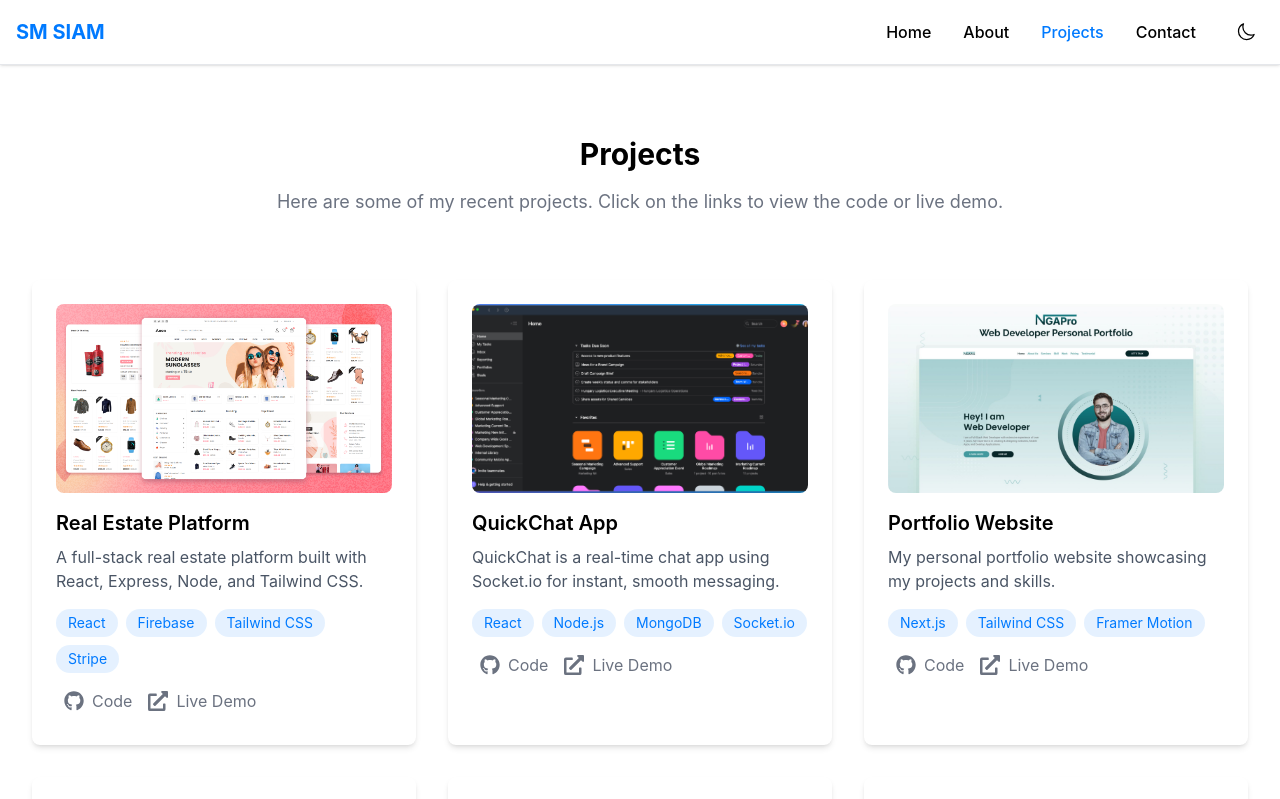
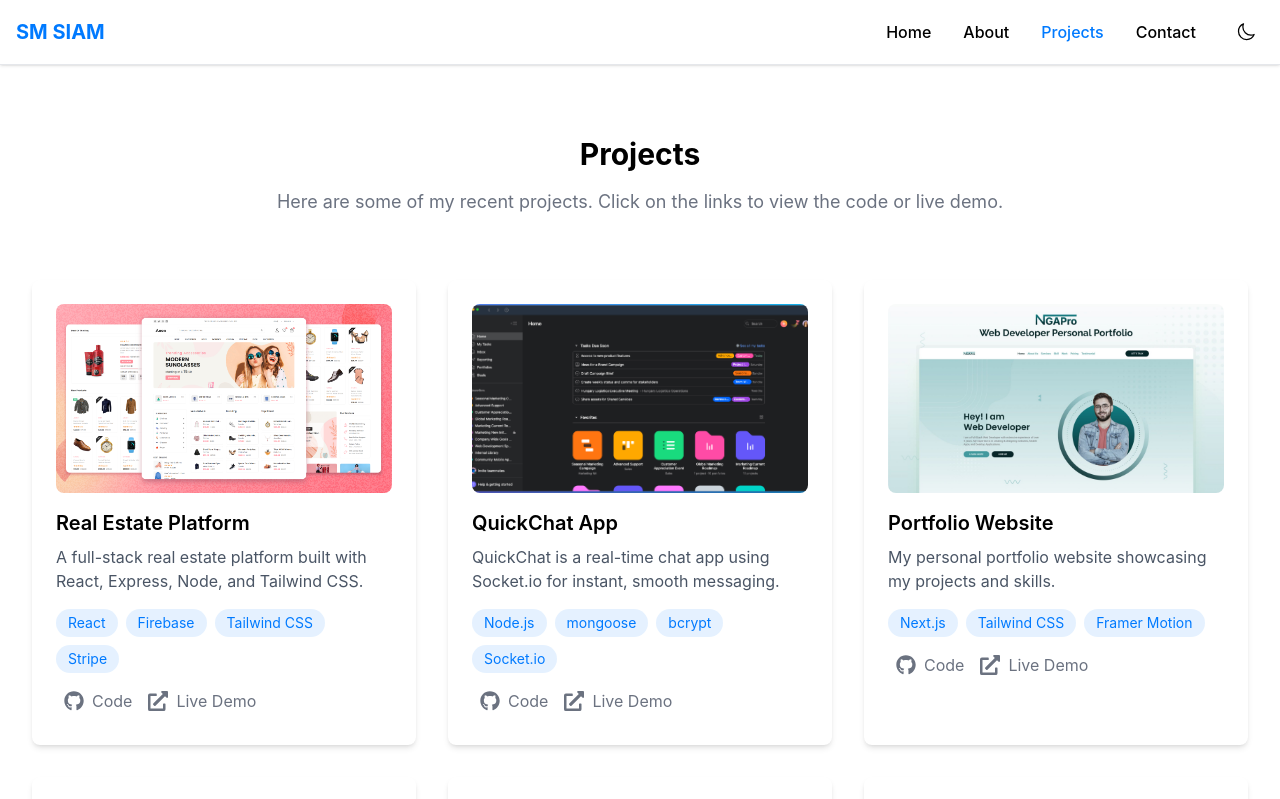
Before and after one commit to siam114/portfolio-website-nextjs, a Next.js app: page /projects in a window 1280 px wide. Shown: the top 799 px of the page. Built offline with nearby package versions, Linux system fonts and the light colour scheme.

Commit message:
change teclonogies

```diff
--- a/src/content/project.ts
+++ b/src/content/project.ts
@@ -12,7 +12,7 @@ export const projects: Project[] = [
       {
         title: 'QuickChat App',
         description: 'QuickChat is a real-time chat app using Socket.io for instant, smooth messaging.',
-        technologies: ['React', 'Node.js', 'MongoDB', 'Socket.io'],
+        technologies: ['Node.js', 'mongoose', "bcrypt", 'Socket.io'],
         githubLink: 'https://github.com/siam114/Chat-App',
         demoLink: 'https://chat-app-gamma-six-33.vercel.app/login',
         image: '/projects/task-manager.webp',
```
